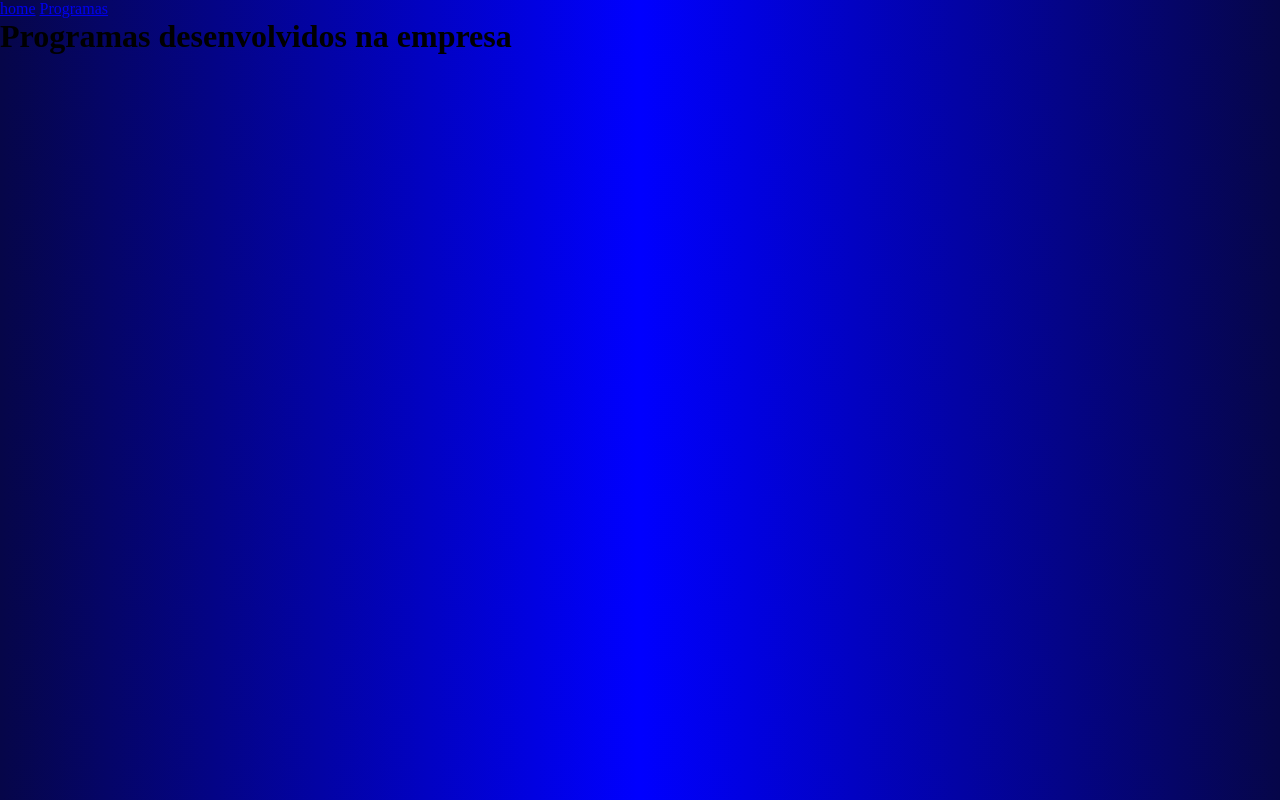
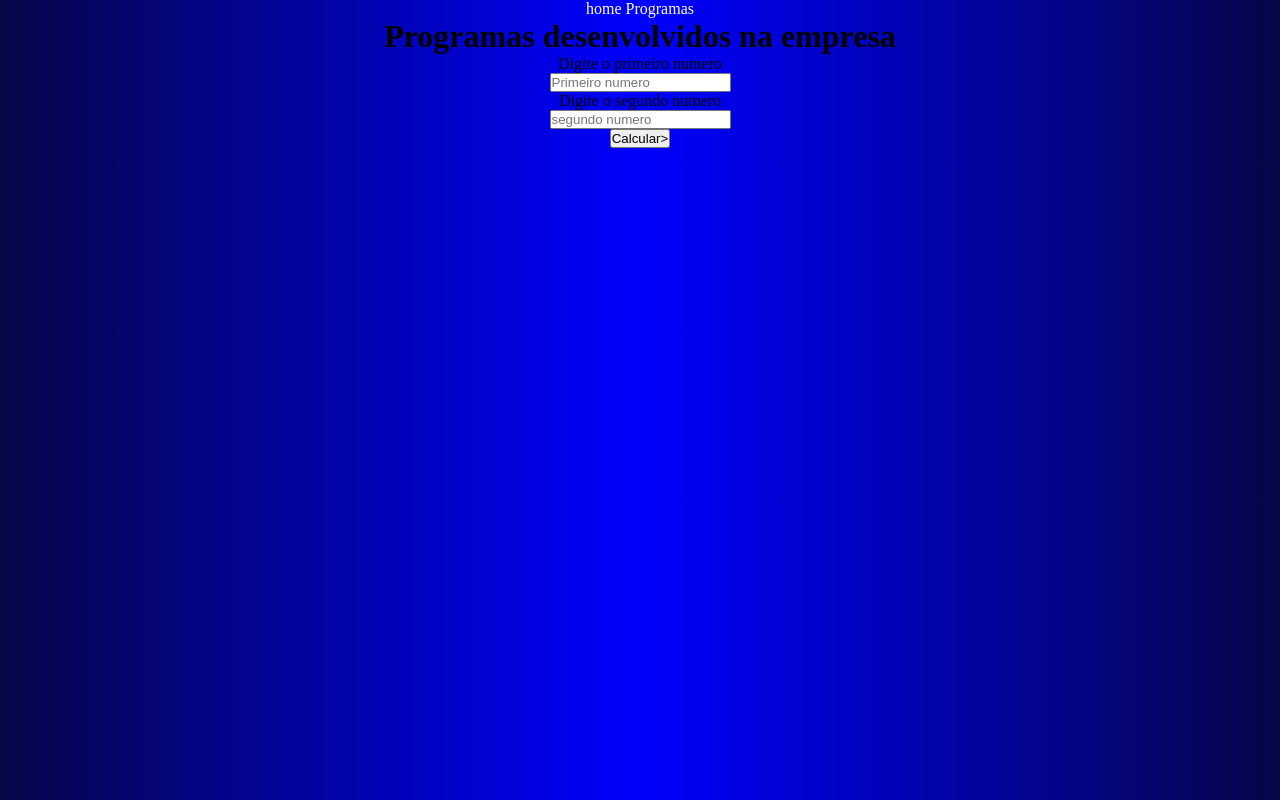
Before and after one commit to erickraulino/site_2C, a plain HTML site: page html/programas.html in a window 1280 px wide. Drawn offline with Linux system fonts and the light colour scheme.

Commit message:
incluido o js

```diff
--- a/css/style.css
+++ b/css/style.css
@@ -2,5 +2,9 @@
     margin: 0%;
     padding: 0%;
 }body{
+    text-align: center;
     background: linear-gradient(to right,rgb(6, 6, 73),blue,rgb(6, 6, 73))
+}a{
+    text-decoration: none;
+    color: white;
 }
--- a/html/programas.html
+++ b/html/programas.html
@@ -16,6 +16,15 @@
     </header>
     <main>
         <h1>Programas desenvolvidos na empresa</h1>
+        <article>
+            <label for="num1">Digite o primeiro numero</label><br>
+            <input type="text" id="num1" placeholder="Primeiro numero"><br>
+
+            <label for="num2">Digite o segundo numero</label> <br>
+            <input type="text" id="num1" placeholder="segundo numero"><br>
+            <button onclick="principal()">Calcular></button><br><br>
+            <div id="resposta"></div>
+        </article>
     </main>
 </body>
 </html>
```
Also changed, not shown: js/prog_01.js (added, +11 -0 lines).
